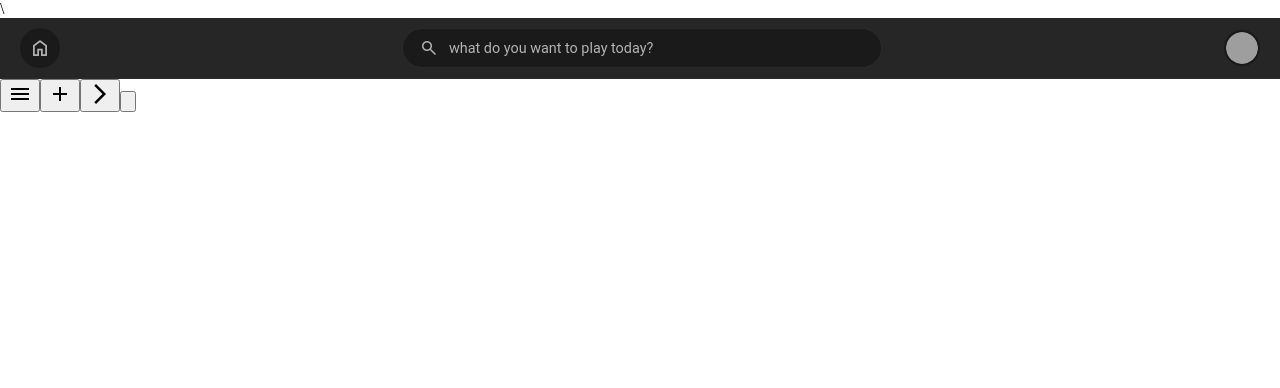
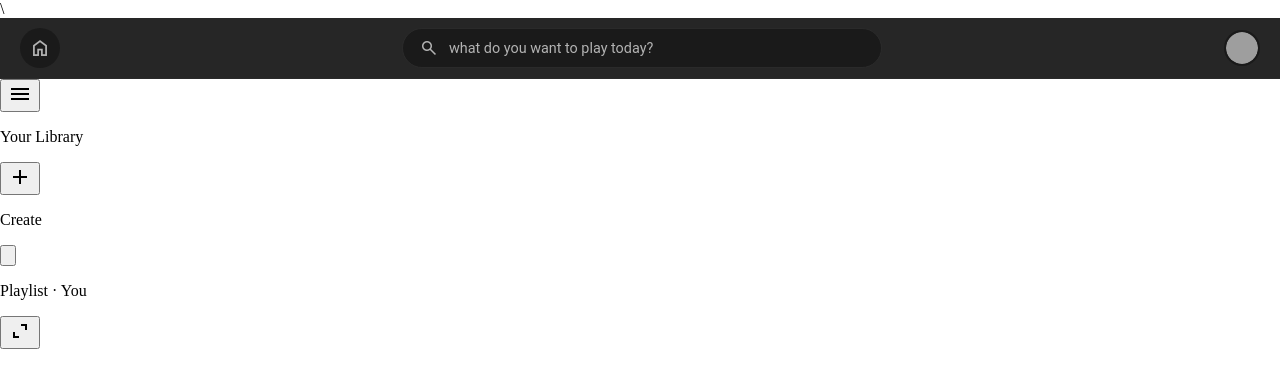
Before and after one commit to Tjjjjjjjjjjjjjj-byte/learning-backend, a React (Vite) app: page /home in a window 1280 px wide. Both pictures are taken after a click on the button "menu". Shown: the top 388 px of the page. Built offline with nearby package versions, Linux system fonts and the light colour scheme; grey boxes are pictures that could not be loaded.

Commit message:
added sidebar logic

```diff
--- a/src/home-components/playlists/createnewplaylist.jsx
+++ b/src/home-components/playlists/createnewplaylist.jsx
@@ -1,7 +1,18 @@
-
-function CreateNewPlaylist() {
+function CreateNewPlaylist({ minimized, maximized }) {
+  if (minimized) {
     return (
-        <button className="createPlaylist-btn"><span className="material-symbols-outlined">add</span></button>
-    )
+      <button className="createPlaylist-btn">
+        <span className="material-symbols-outlined">add</span>
+      </button>
+    );
+  }
+  return (
+    <div className="playlistCreateDiv">
+      <button className="createPlaylist-btn">
+        <span className="material-symbols-outlined">add</span>
+      </button>
+      <p className="createText">Create</p>
+    </div>
+  );
 }
-export default CreateNewPlaylist
+export default CreateNewPlaylist;
--- a/src/home-components/playlists/expandLibrary.jsx
+++ /dev/null
@@ -1,10 +0,0 @@
-
-function ExpandLib() {
-
-    return(
-        <button className="expand-lib-btn"><span className="material-symbols-outlined"><span class="material-symbols-outlined">
-arrow_forward_ios
-</span></span></button>
-    )
-}
-export default ExpandLib
--- /dev/null
+++ b/src/home-components/playlists/maximize.jsx
@@ -0,0 +1,12 @@
+import { useState } from "react"
+function Maximize({maximized, setMaximized, minimized}) {
+    const handleMinimize = () => {
+        setMaximized(!maximized)
+    }
+    return (
+            !minimized && (
+                <button className={maximized ? "maximize-btn" : "maximize-btn hidden"} onClick={handleMinimize}><span className="material-symbols-outlined">expand_content</span></button>
+            )
+    )
+}
+export default Maximize
--- a/src/home-components/playlists/minimize.jsx
+++ b/src/home-components/playlists/minimize.jsx
@@ -9,7 +9,14 @@ function Minimize({minimized, setMinimized}) {
     }
 
     return (
-        <button className="expandBtn" onClick={minimize}><span className="material-symbols-outlined">menu</span></button>
+        minimized ? (
+            <button className="expandBtn" onClick={minimize}><span className="material-symbols-outlined">menu</span></button>
+        ) : (
+            <div className="expand-btn-div">
+                <button className="expandBtn" onClick={minimize}><span className="material-symbols-outlined">menu</span></button>
+                <p className="expandP">Your Library</p>
+            </div>
+        )
     )
 }
 export default Minimize
--- a/src/home-components/playlists/playlistComponent.jsx
+++ b/src/home-components/playlists/playlistComponent.jsx
@@ -1,13 +1,39 @@
-import { useState } from "react"
+import { useState } from "react";
 
-function Playlist() {
-    const [hovering, setHovering] = useState(false)
+function Playlist({ minimized, maximized }) {
+  let type = "Playlist";
+  let author = "You";
+  const [hovering, setHovering] = useState(false);
+  if (!minimized || maximized) {
     return (
-        <button className="playlist" onMouseEnter={() => setHovering(true)}
-        onMouseLeave={() => setHovering(false)}>
-            <img src="" alt="" />
-            {hovering && <span className="material-symbols-outlined">play_circle</span>}
+      <div className="playlistComponent-div">
+        <button
+          className="playlist"
+          onMouseEnter={() => setHovering(true)}
+          onMouseLeave={() => setHovering(false)}
+        >
+          <img src="" alt="" />
+          {hovering && (
+            <span className="material-symbols-outlined">play_circle</span>
+          )}
         </button>
-    )
+        <p className="playlist-info">
+          {type} · {author}
+        </p>
+      </div>
+    );
+  }
+  return (
+    <button
+      className="playlist"
+      onMouseEnter={() => setHovering(true)}
+      onMouseLeave={() => setHovering(false)}
+    >
+      <img src="" alt="" />
+      {hovering && (
+        <span className="material-symbols-outlined">play_circle</span>
+      )}
+    </button>
+  );
 }
-export default Playlist
+export default Playlist;
--- a/src/home-components/playlistsidebar.jsx
+++ b/src/home-components/playlistsidebar.jsx
@@ -1,8 +1,8 @@
 import { useState } from "react";
 import CreateNewPlaylist from "./playlists/createnewplaylist";
 import Minimize from "./playlists/minimize";
-import ExpandLib from "./playlists/expandLibrary";
 import Playlist from "./playlists/playlistComponent";
+import Maximize from "./playlists/maximize";
 function PlaylistSidebar() {
   const [minimized, setMinimized] = useState(true);
   const [maximized, setMaximized] = useState(false);
@@ -10,10 +10,8 @@ function PlaylistSidebar() {
     <>
       <Minimize setMinimized={setMinimized} minimized={minimized} />
       <CreateNewPlaylist minimized={minimized} maximized={maximized} />
-      {!minimized && (
-        <ExpandLib maximized={maximized} setMaximized={setMaximized} />
-      )}
-      <Playlist/>
+      <Playlist minimized={minimized} maximized={maximized}/>
+      <Maximize minimized={minimized} setMaximized={setMaximized} maximized={maximized}/>
     </>
   );
 }
```
